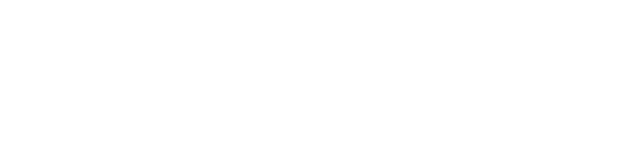
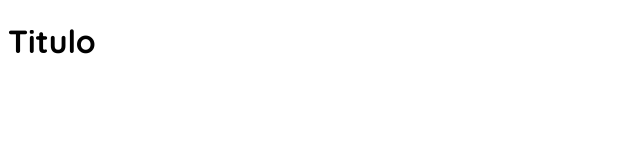
Before and after one commit to santiago-beeb/santiago-beeb.github.io, a plain HTML site: page index.html in a window 1280 px wide. Shown: the whole page, without its empty margins (0-640 px from the left). Drawn offline with Linux system fonts and the light colour scheme.

Commit message:
Cambio en index

```diff
--- a/index.html
+++ b/index.html
@@ -21,5 +21,7 @@
       }
     </style>
   </head>
-  <body></body>
+  <body>
+    <h1>Titulo  </h1>
+  </body>
 </html>
```
